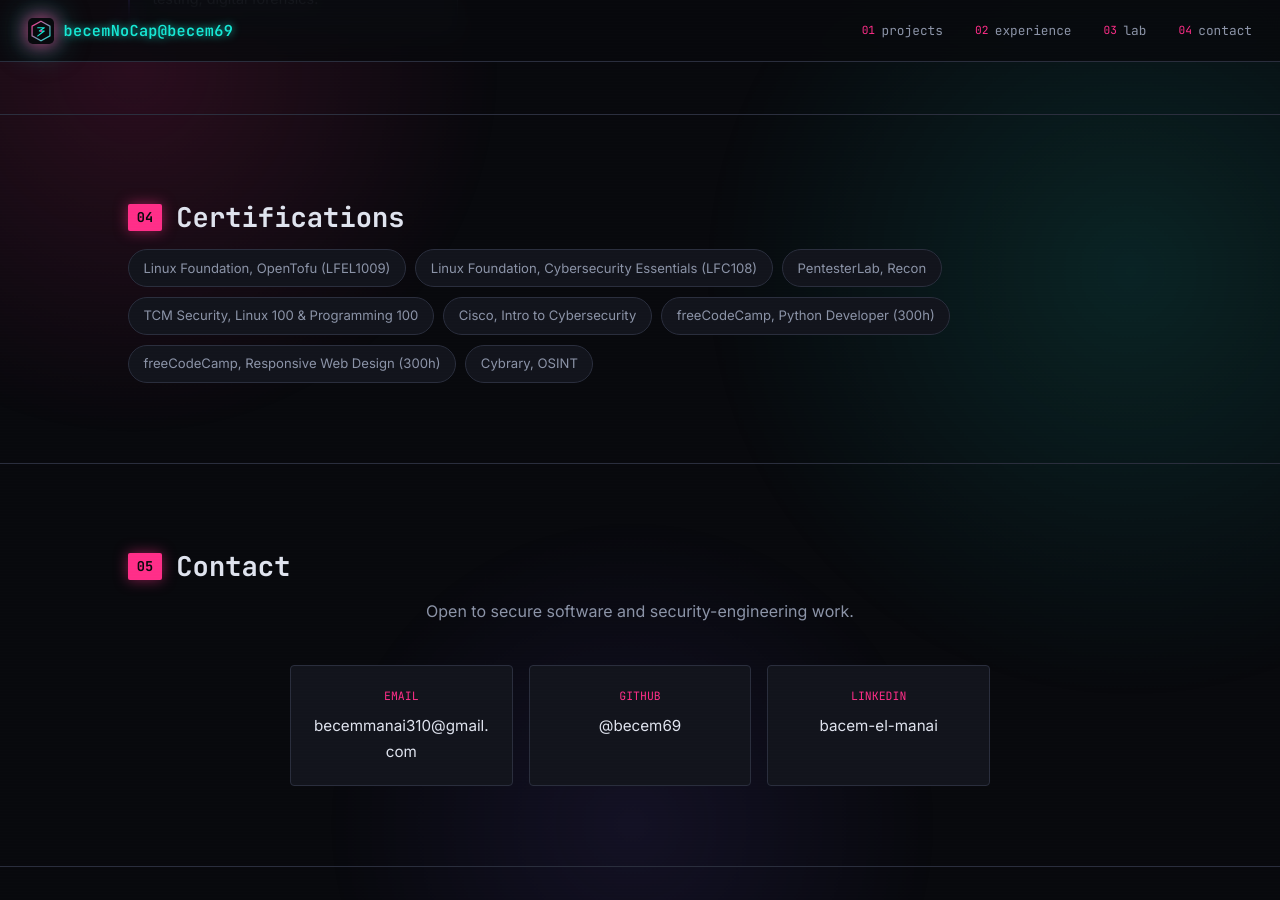
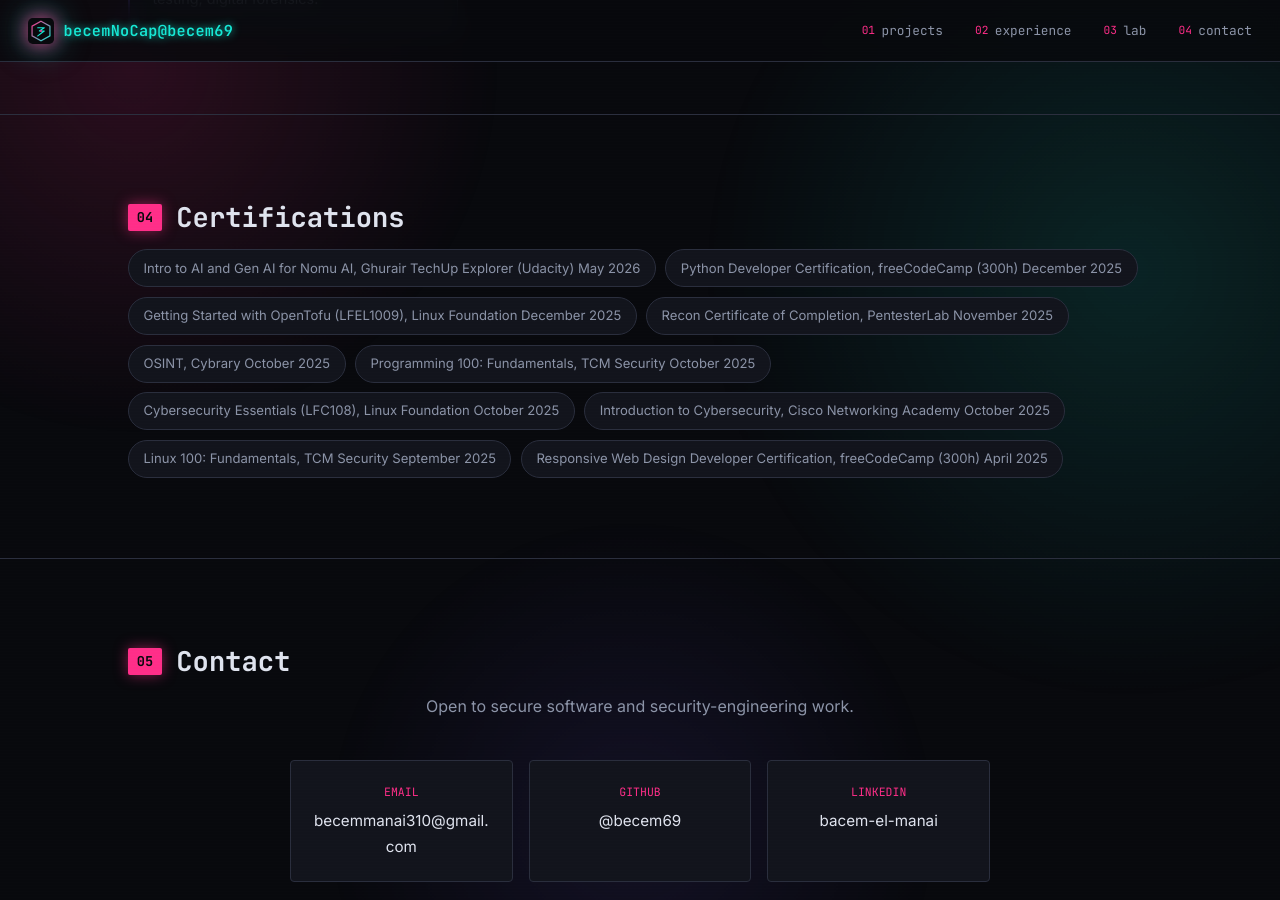
Before and after one commit to becem69/becem69.github.io, a Jekyll site: the page built from index.md, in a window 1280 px wide and 900 px high, scrolled down 3742 px. Built offline with Jekyll 4.4.1, drawn with Linux system fonts in a browser that asks for light colours.

Commit message:
Update index.md

```diff
--- a/index.md
+++ b/index.md
@@ -141,14 +141,16 @@
   <div class="container">
     <h2 class="section-title"><span class="section-tag">04</span>Certifications</h2>
     <div class="cert-row">
-      <span class="cert-chip">Linux Foundation, OpenTofu (LFEL1009)</span>
-      <span class="cert-chip">Linux Foundation, Cybersecurity Essentials (LFC108)</span>
-      <span class="cert-chip">PentesterLab, Recon</span>
-      <span class="cert-chip">TCM Security, Linux 100 &amp; Programming 100</span>
-      <span class="cert-chip">Cisco, Intro to Cybersecurity</span>
-      <span class="cert-chip">freeCodeCamp, Python Developer (300h)</span>
-      <span class="cert-chip">freeCodeCamp, Responsive Web Design (300h)</span>
-      <span class="cert-chip">Cybrary, OSINT</span>
+      <span class="cert-chip">Intro to AI and Gen AI for Nomu AI, Ghurair TechUp Explorer (Udacity) May 2026</span>
+      <span class="cert-chip">Python Developer Certification, freeCodeCamp (300h) December 2025</span>
+      <span class="cert-chip">Getting Started with OpenTofu (LFEL1009), Linux Foundation December 2025</span>
+      <span class="cert-chip">Recon Certificate of Completion, PentesterLab November 2025</span>
+      <span class="cert-chip">OSINT, Cybrary October 2025</span>
+      <span class="cert-chip">Programming 100: Fundamentals, TCM Security October 2025</span>
+      <span class="cert-chip">Cybersecurity Essentials (LFC108), Linux Foundation October 2025</span>
+      <span class="cert-chip">Introduction to Cybersecurity, Cisco Networking Academy October 2025</span>
+      <span class="cert-chip">Linux 100: Fundamentals, TCM Security September 2025</span>
+      <span class="cert-chip">Responsive Web Design Developer Certification, freeCodeCamp (300h) April 2025</span>
     </div>
   </div>
 </section>
```
